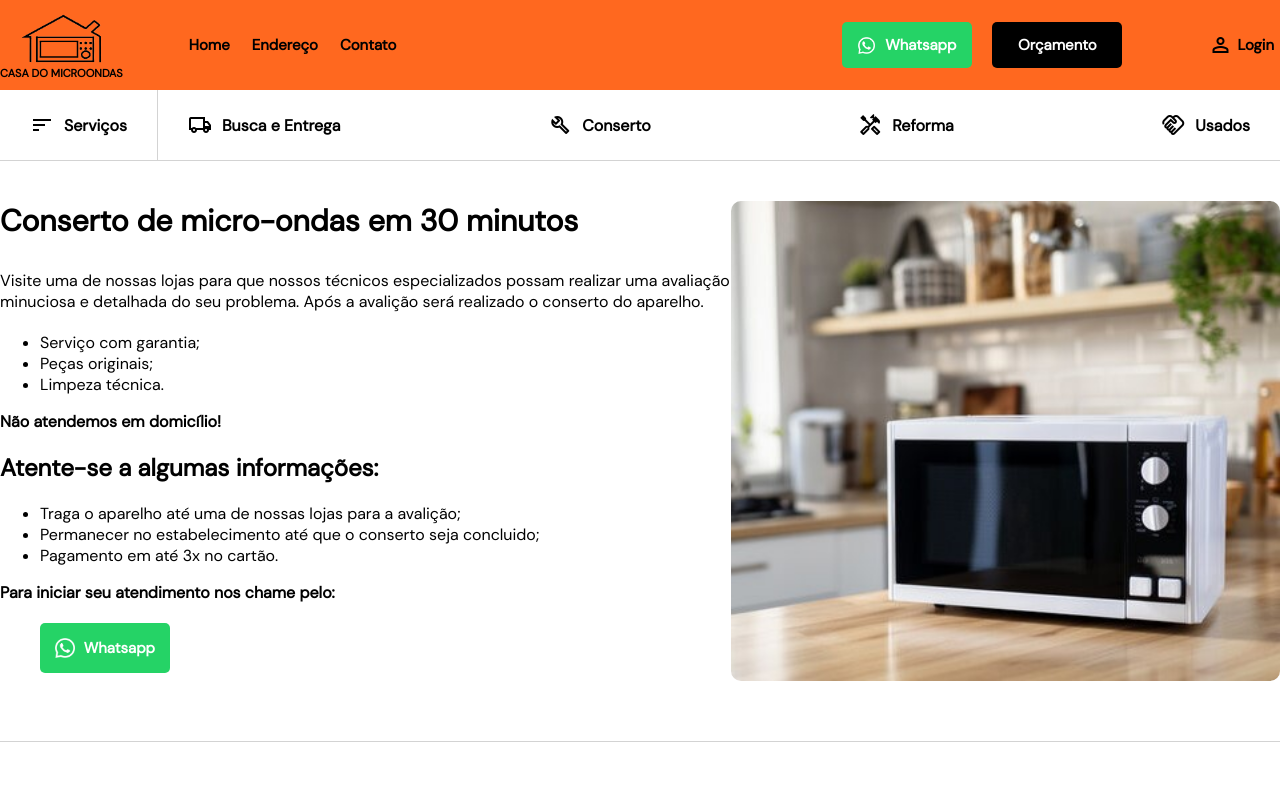
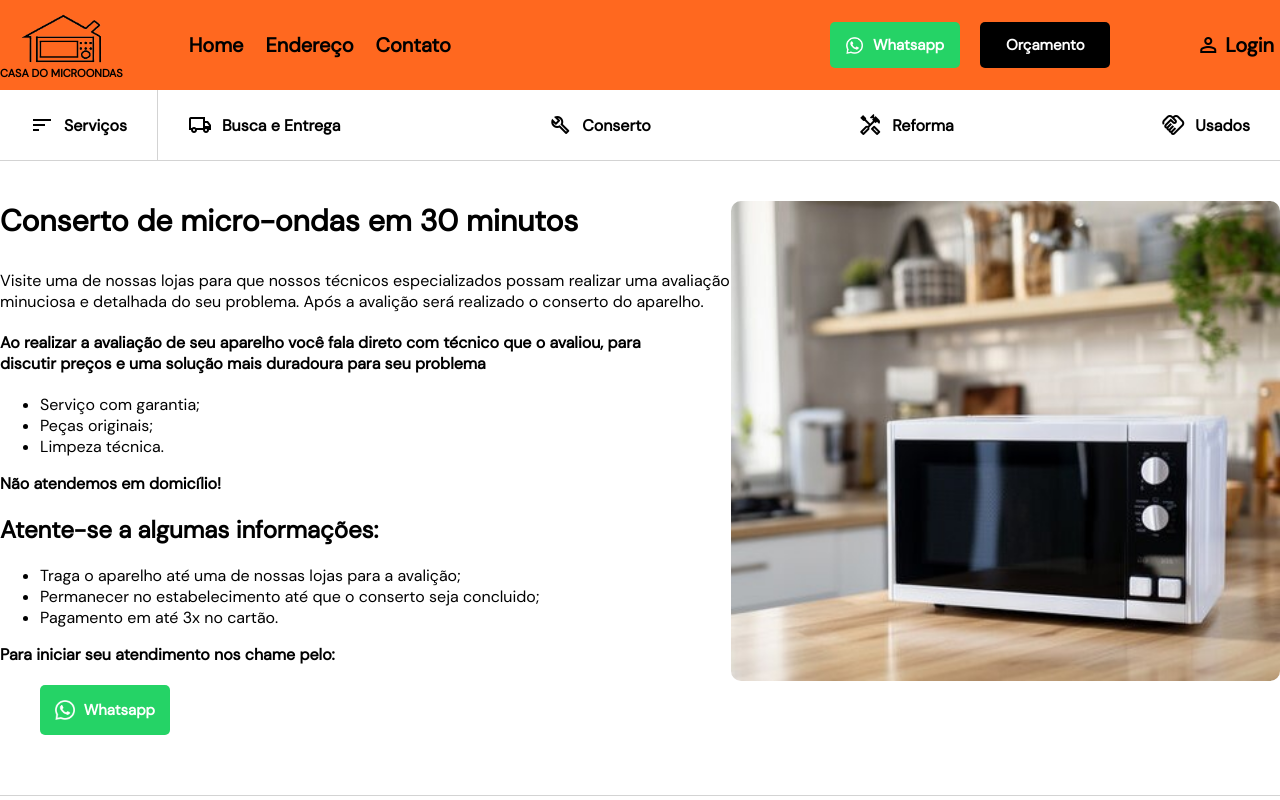
Before and after one commit to kwvalera/ProjetoMicroFront, a React (Create React App) app: page /conserto in a window 1280 px wide. Shown: the top 800 px of the page. Built offline with nearby package versions, Linux system fonts and the light colour scheme.

Commit message:
mudanças no header e etc

```diff
--- a/src/components/ConsertoContent.js
+++ b/src/components/ConsertoContent.js
@@ -12,6 +12,10 @@ export default function ConsertoContent() {
                         <div class="textBusca">
                             <p>Visite uma de nossas lojas para que nossos técnicos especializados possam realizar uma avaliação</p>
                             <p>minuciosa e detalhada do seu problema. Após a avalição será realizado o conserto do aparelho.</p>
+                            <div  id="sndTextConser">
+                                <p>Ao realizar a avaliação de seu aparelho você fala direto com técnico que o avaliou, para</p>
+                                <p>discutir preços e uma solução mais duradoura para seu problema</p>
+                            </div>
                             <ul>
                                 <li>Serviço com garantia;</li>
                                 <li>Peças originais;</li>
--- a/src/components/SobreContent.js
+++ b/src/components/SobreContent.js
@@ -14,8 +14,8 @@ export default function SobreContent() { // Componentização do conteudo da pag
                         </div>
                     </div>
 
-                    <div class="alignSobre">
-                        <p id="subTitleSobre">Endereço:</p>
+                    <p id="subTitleSobre">Endereço:</p>
+                    <div class="mapaSobre">
                         <div id="alignMapa">
                             <div class="containerSobre">Opção 1 - Avenida Presidente Kennedy, 410 - Rebouças</div>
                             <iframe class="sobreMap" title="opcao1Sobre" src="https://www.google.com/maps/embed?pb=!1m18!1m12!1m3!1d3602.550411989916!2d-49.2653922!3d-25.4532902!2m3!1f0!2f0!3f0!3m2!1i1024!2i768!4f13.1!3m3!1m2!1s0x94dce48c9e3e3e4b%3A0x94da37baf10ee50e!2sAv.%20Pres.%20Kennedy%2C%20410%20-%20Rebou%C3%A7as%2C%20Curitiba%20-%20PR%2C%2080220-200!5e0!3m2!1spt-BR!2sbr!4v1715903259561!5m2!1spt-BR!2sbr" ></iframe>
@@ -25,6 +25,7 @@ export default function SobreContent() { // Componentização do conteudo da pag
                             <iframe class="sobreMap" title="opcao2Sobre" src="https://www.google.com/maps/embed?pb=!1m18!1m12!1m3!1d3604.1415861436512!2d-49.3341531!3d-25.400070799999998!2m3!1f0!2f0!3f0!3m2!1i1024!2i768!4f13.1!3m3!1m2!1s0x94dce1ae328a748b%3A0x7cfdac29470a291d!2sR.%20Saturnino%20Miranda%2C%2084%20-%20Santa%20Felicidade%2C%20Curitiba%20-%20PR%2C%2082030-320!5e0!3m2!1spt-BR!2sbr!4v1715903308393!5m2!1spt-BR!2sbr" ></iframe>
                         </div>
                     </div>
+
                     <div class="alignSobre">
                         <p id="subTitleSobre">Telefone:</p>
                         <div class="linha1">
--- a/src/components/banners/BanMarcas.js
+++ b/src/components/banners/BanMarcas.js
@@ -38,11 +38,11 @@ export default function BanMarcas() {
                             <p>Somos autorizados pelas marcas a</p>
                             <p>utilizar suas peças em nossos serviços</p>
                         </div>
-                        <div>
+                        {/* <div>
                             <div class="btnBanner" onClick={() => navigate('/marcas')}>
                                 <p>SAIBA MAIS</p><span class="material-symbols-outlined">north_east</span>
                             </div>
-                        </div>
+                        </div> */}
                     </div>
                     <div class="logosBanMarcas">
                         <section class="secitonMarcas">
--- a/src/components/banners/styles/BanBusca.css
+++ b/src/components/banners/styles/BanBusca.css
@@ -7,7 +7,7 @@
     margin: 30px 0;
     max-width: 1410px;
     color: white;
-    background: url(../img/busca4.png);
+    background: url(../img/busca5.png);
     background-size: 100%;
     background-repeat: no-repeat;
     background-position: center;
--- a/src/components/styles/ConsertoContent.css
+++ b/src/components/styles/ConsertoContent.css
@@ -0,0 +1,4 @@
+#sndTextConser {
+    font-weight: 600;
+    margin-top: 20px;
+}
--- a/src/components/styles/Footer.css
+++ b/src/components/styles/Footer.css
@@ -155,18 +155,13 @@
     height: 55px;
 }
 
-#labelLogo {
-    font-size: 11px;
-    margin: 0;
-}
-
 #alignLinkedin {
     cursor: pointer;
     display: flex;
     flex-direction: column;
     align-items: center;
     gap: 20px;
-    margin-left: 60px;
+    margin-left: 120px;
 }
 
 #labelLinkedin {
--- a/src/components/styles/Header.css
+++ b/src/components/styles/Header.css
@@ -1,6 +1,9 @@
 .alignHeader {
     display: flex;
     justify-content: center;
+    position: fixed;
+    z-index: 1000;
+    width: 100%;
     background-color: #ff681f;
 }
 
@@ -44,7 +47,7 @@
     align-items: center;
     font-family: "Dm_Sans";
     font-weight: 600;
-    font-size: 15px;
+    font-size: 20px;
     border: none;
     background: none;
     cursor: pointer;
@@ -92,7 +95,7 @@
     align-items: center;
     font-family: "Dm_Sans";
     font-weight: 600;
-    font-size: 15px;
+    font-size: 20px;
     gap: 5px;
     border: none;
     background: none;
@@ -122,6 +125,7 @@
 
 .sndHeader {
     display: flex;
+    margin-top: 90px;
     padding: 0 30px;
     gap: 30px;
     max-width: 1410px;
--- a/src/components/styles/SobreContent.css
+++ b/src/components/styles/SobreContent.css
@@ -50,6 +50,10 @@ p {
     box-shadow: 0 0 10px rgba(0, 0, 0, 0.25);
 }
 
+.mapaSobre {
+    display: flex;
+}
+
 #subTitleSobre {
     margin-top: 40px;
 }
--- a/src/components/usado/UsadoContent.css
+++ b/src/components/usado/UsadoContent.css
@@ -5,11 +5,11 @@
 
 .usadoContent{
     display: flex;
-    justify-content: space-between;
+    justify-content: center;
     flex-grow: 1;
     max-width: 1400px;
 }
 
-.usadoFiltro {
+/* .usadoFiltro {
     margin: 30px 0;
-}
+} */
--- a/src/components/usado/UsadoContent.js
+++ b/src/components/usado/UsadoContent.js
@@ -73,9 +73,9 @@ export default function UsadoContent() {
         <div>
             <div class="alignUsado">
                 <div class="usadoContent">
-                    <div class="usadoFiltro">
+                    {/* <div class="usadoFiltro">
                         <h1>Filtros</h1>
-                    </div>
+                    </div> */}
                     <div class="usado">
                         <UsadoSection title="Usados">
                             {// O .map sempre retorna na Section um novo arrey. Cada elemento desse arrey novo contem o ListItem
```
Also changed, not shown: src/components/banners/img/busca5.png (added).
